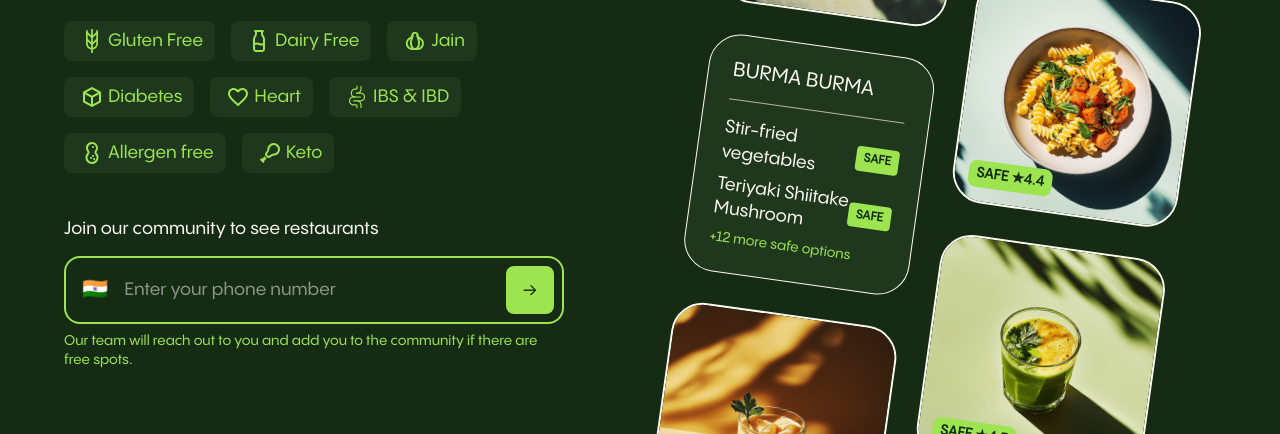
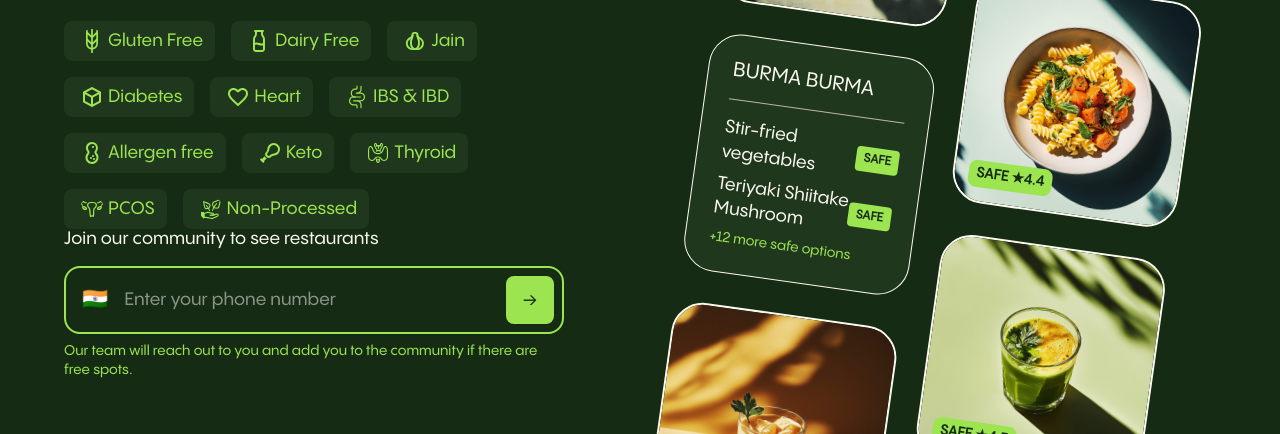
Before and after one commit to ahujasid/safefood-landing-page-v1, a plain HTML site: page index.html in a window 1280 px wide. Shown: the part 366-800 px from the top of the page. Drawn offline with Linux system fonts and the light colour scheme.

Commit message:
added 3 more conditions

```diff
--- a/index.html
+++ b/index.html
@@ -50,6 +50,9 @@
                         <div class = "diet-flex"><img class = "diet-icon" src="assets/icons/gut.svg" alt="Gut" /><span class = "diet-name">IBS & IBD</span></div>
                         <div class = "diet-flex"><img class = "diet-icon" src="assets/icons/allergy.svg" alt="Allergen" /><span class = "diet-name">Allergen free</span></div>
                         <div class = "diet-flex"><img class = "diet-icon" src="assets/icons/keto.svg" alt="Keto" /><span class = "diet-name">Keto</span></div>
+                        <div class = "diet-flex"><img class = "diet-icon" src="assets/icons/thyroid.svg" alt="Thyroid" /><span class = "diet-name">Thyroid</span></div>
+                        <div class = "diet-flex"><img class = "diet-icon" src="assets/icons/pcos.svg" alt="PCOS" /><span class = "diet-name">PCOS</span></div>
+                        <div class = "diet-flex"><img class = "diet-icon" src="assets/icons/non-processed.svg" alt="Non-Processed" /><span class = "diet-name">Non-Processed</span></div>
                     </div>
                  </div>
 
```
Also changed, not shown: assets/icons/non-processed.svg (added), assets/icons/pcos.svg (added), assets/icons/thyroid.svg (added).
